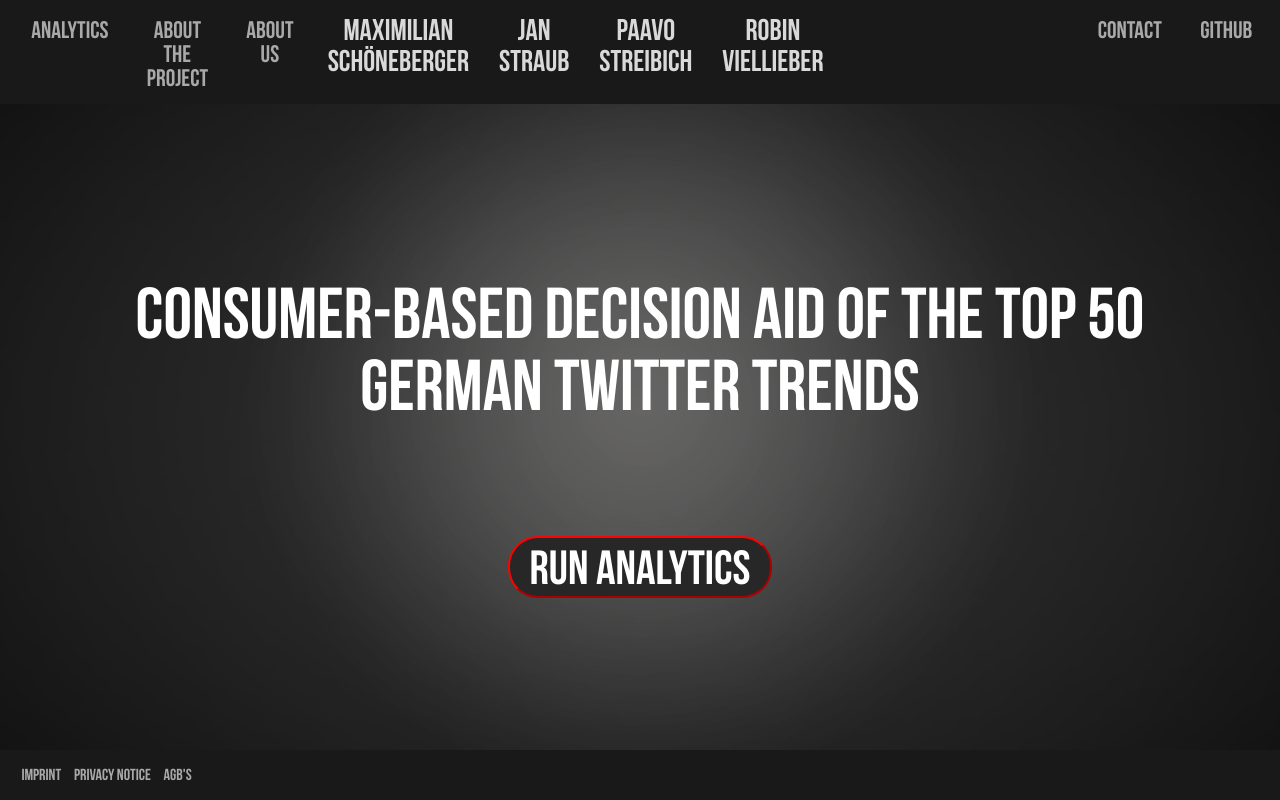
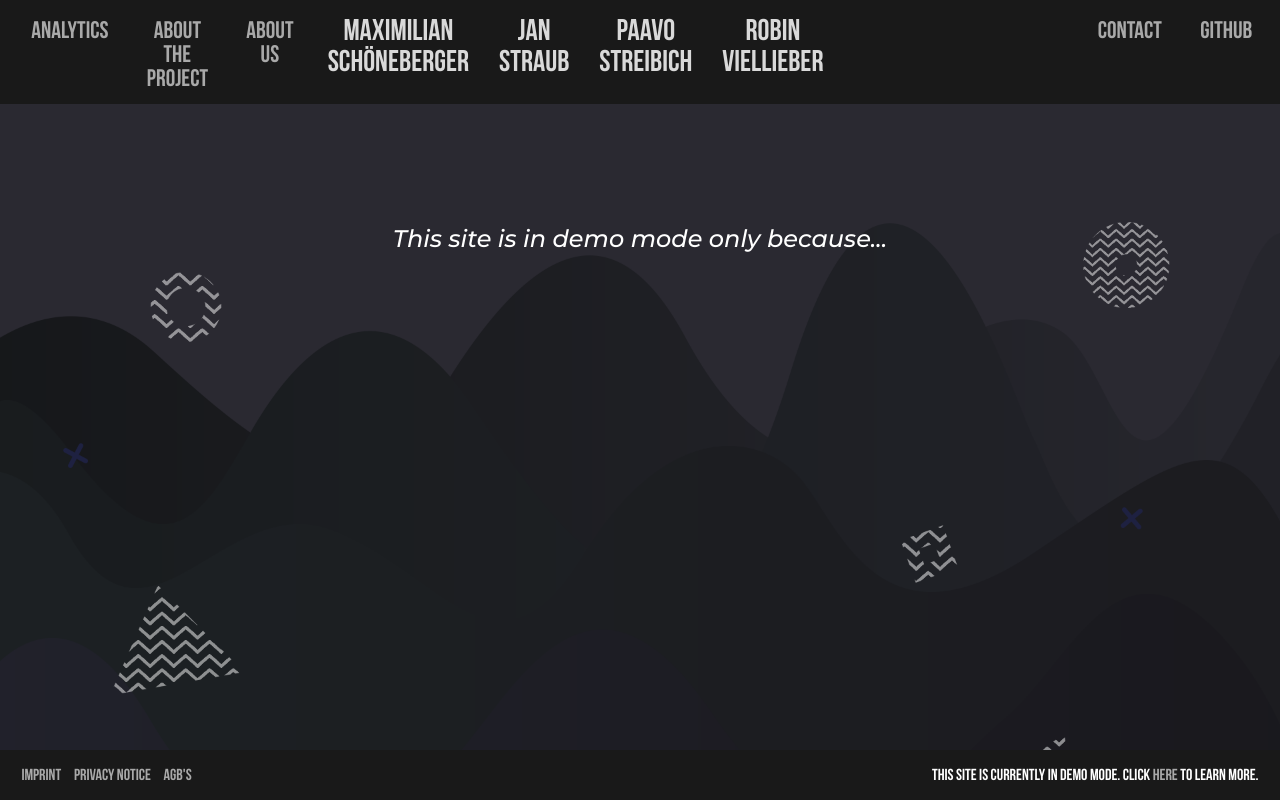
Before and after one commit to JanMStraub/ITA-Twitter_Analytics, a React (Create React App) app in the folder webui/: page /#/demo in a window 1280 px wide. Before the commit this address led to /#/. Built offline with nearby package versions, Linux system fonts and the light colour scheme; a web font is replaced by a local one.

Commit message:
implementation of demo mode

```diff
--- a/webui/src/App.js
+++ b/webui/src/App.js
@@ -4,6 +4,7 @@ import LandingPage from './Components/LandingPage';
 import AboutProject from './Components/AboutProject';
 import Mobile from './Components/MobileNotifiy';
 import Contact from './Components/Contact';
+import Demo from './Components/Demo';
 
 function App() {
   return (
@@ -14,6 +15,7 @@ function App() {
           <Route path="/" exact component={LandingPage} />
           <Route path="/aboutproject" component={AboutProject} />
           <Route path="/contact" component={Contact} />
+          <Route path="/demo" component={Demo} />
           <Redirect to="/" />
         </Switch>
       </div>
--- a/webui/src/Components/Botbar.css
+++ b/webui/src/Components/Botbar.css
@@ -18,3 +18,7 @@ footer {
   footer ul li {
     padding: 0 0.4em;
   }
+
+.demo_mode_disclaimer {
+  margin-left: auto;
+}
--- a/webui/src/Components/Botbar.js
+++ b/webui/src/Components/Botbar.js
@@ -10,6 +10,9 @@ function Botbar() {
           <Link to="/privacy"><li>Privacy Notice</li></Link>
           <Link to="/agb"><li>AGB'S</li></Link>
         </ul>
+        <ul className="demo_mode_disclaimer">
+          <li>This site is currently in demo mode. Click <Link to="/demo">here</Link> to learn more.</li>
+        </ul>
       </footer>
     )
 }
--- /dev/null
+++ b/webui/src/Components/Demo.css
@@ -0,0 +1,16 @@
+.hero_wrapper_demo {
+    background-image: url('../images/background2.png');
+    background-size: cover;
+    background-position-y: top;
+    text-align: left;
+    height: 100%;
+}
+
+.demo {
+    height: 100%;
+}
+
+.hero_wrapper_demo p {
+    margin-top: 5em;
+    text-align: center;
+}
--- /dev/null
+++ b/webui/src/Components/Demo.js
@@ -0,0 +1,24 @@
+import React from 'react';
+import { Helmet } from 'react-helmet'
+import Navbar from './Navbar';
+import Botbar from './Botbar';
+import './Demo.css'
+
+const TITLE = "Demo mode"
+
+function Demo() {
+    return (
+        <div className="demo">
+            <Helmet><title>{TITLE}</title></Helmet>
+            <div className="hero_wrapper_demo">
+                <Navbar />
+                <div className="demo_text">
+                    <p>This site is in demo mode only because...</p>
+                </div>
+            </div>
+            <Botbar />
+        </div>
+    );
+}
+
+export default Demo;
--- a/webui/src/Components/Results.js
+++ b/webui/src/Components/Results.js
@@ -8,7 +8,8 @@ class Results extends Component {
         super()
         this.state = {
             activeTrend: "",
-            showStats: false
+            showStats: false,
+            demoMode: false
         };
 
         this.selectTrend = this.selectTrend.bind(this);
@@ -19,18 +20,14 @@ class Results extends Component {
         this.setState({showStats : true})
     }
 
-
-    //TODO: convert trend to %-notiation for https://de.wikipedia.org/wiki/URL-Encoding
-    //convert direct in axios call
-
     render() {
 
         console.log(this.state.activeTrend)
 
         return (
             <div className="results">
-                <TrendList selectTrend={this.selectTrend}/>
-                {this.state.showStats && <TrendStats trend={this.state.activeTrend}/>}
+                <TrendList selectTrend={this.selectTrend} demoMode={this.state.demoMode}/>
+                {this.state.showStats && <TrendStats trend={this.state.activeTrend} demoMode={this.state.demoMode}/>}
             </div>
         )
     }
--- a/webui/src/Components/TrendList.js
+++ b/webui/src/Components/TrendList.js
@@ -13,7 +13,13 @@ class TrendList extends Component {
 
 
     async getTrends() {
-        axios.get("http://localhost:5000/trend_list")
+
+        var url = "http://localhost:5000/trend_list"
+        if (this.props.demoMode) {
+            url += "?demo=True"
+        }
+
+        axios.get(url)
             .then(response => {
                 this.setState({ trends: response.data })
             })
@@ -23,6 +29,7 @@ class TrendList extends Component {
     }
 
     componentDidMount() {
+
         this.getTrends()
     }
 
--- a/webui/src/Components/TrendStats.js
+++ b/webui/src/Components/TrendStats.js
@@ -8,13 +8,13 @@ class TrendStats extends Component {
     constructor() {
         super()
         this.state = {
-            // ldaURL: "",
             wordcloudURL: "",
             sentimentURL: "",
             links: {},
             keywords: {},
             tweetCount: 0,
-            finishedLoading: false
+            finishedLoading: false,
+            errorWhileLoading: false,
         };
         this.getStats = this.getStats.bind(this);
         this.showLinks = this.showLinks.bind(this);
@@ -23,18 +23,24 @@ class TrendStats extends Component {
 
 
     async getStats(trend) {
-        axios.get("http://localhost:5000/analyze_trend?trend=" + encodeURIComponent(trend))
+
+        var backendURL = "http://localhost:5000/analyze_trend?trend=" + encodeURIComponent(trend)
+        if (this.props.demoMode) {
+            backendURL = "http://localhost:5000/" + encodeURIComponent(trend) + ".json"
+        }
+
+        axios.get(backendURL)
             .then(response => {
                 this.setState({ links: response.data.links });
                 this.setState({ keywords: response.data.keywords });
-                // this.setState({ ldaURL: "http://localhost:5000/" + encodeURIComponent(trend) + "_lda.png" });
                 this.setState({ wordcloudURL: "http://localhost:5000/" + encodeURIComponent(trend) + "_wordcloud.png" });
-                this.setState({ sentimentURL: "http://localhost:5000/" + encodeURIComponent(trend) + "_sentiment_pie_chart.png" });
+                this.setState({ sentimentURL: "http://localhost:5000/" + encodeURIComponent(trend) + "_sentiment_pie_chart_gervader.png" });
                 this.setState({ tweetCount: response.data.tweet_count });
                 this.setState({ finishedLoading: true })
             })
-            .catch(function (error) {
+            .catch(error => {
                 console.log(error);
+                this.setState({ errorWhileLoading: true });
             });
     }
 
@@ -51,6 +57,7 @@ class TrendStats extends Component {
             return links_tr
         }
     }
+
 
     createTokenTable() {
         if (Object.keys(this.state.keywords).length === 0) {
@@ -78,6 +85,7 @@ class TrendStats extends Component {
     componentDidUpdate(prevProps) {
         if (this.props.trend) {
             if (this.props.trend !== prevProps.trend) {
+                this.setState({errorWhileLoading : false})
                 this.getStats(this.props.trend)
                 this.setState({finishedLoading : false})
             }
@@ -135,6 +143,10 @@ class TrendStats extends Component {
             content = <div className="loading"><img src={loading} alt="" height="40" width="40" /></div>
         }
 
+        if (this.state.errorWhileLoading) {
+            content = <h3>Error while loading data from backend!</h3>
+        }
+
         return (
             <div className="TrendStats">
                 {content}
```
